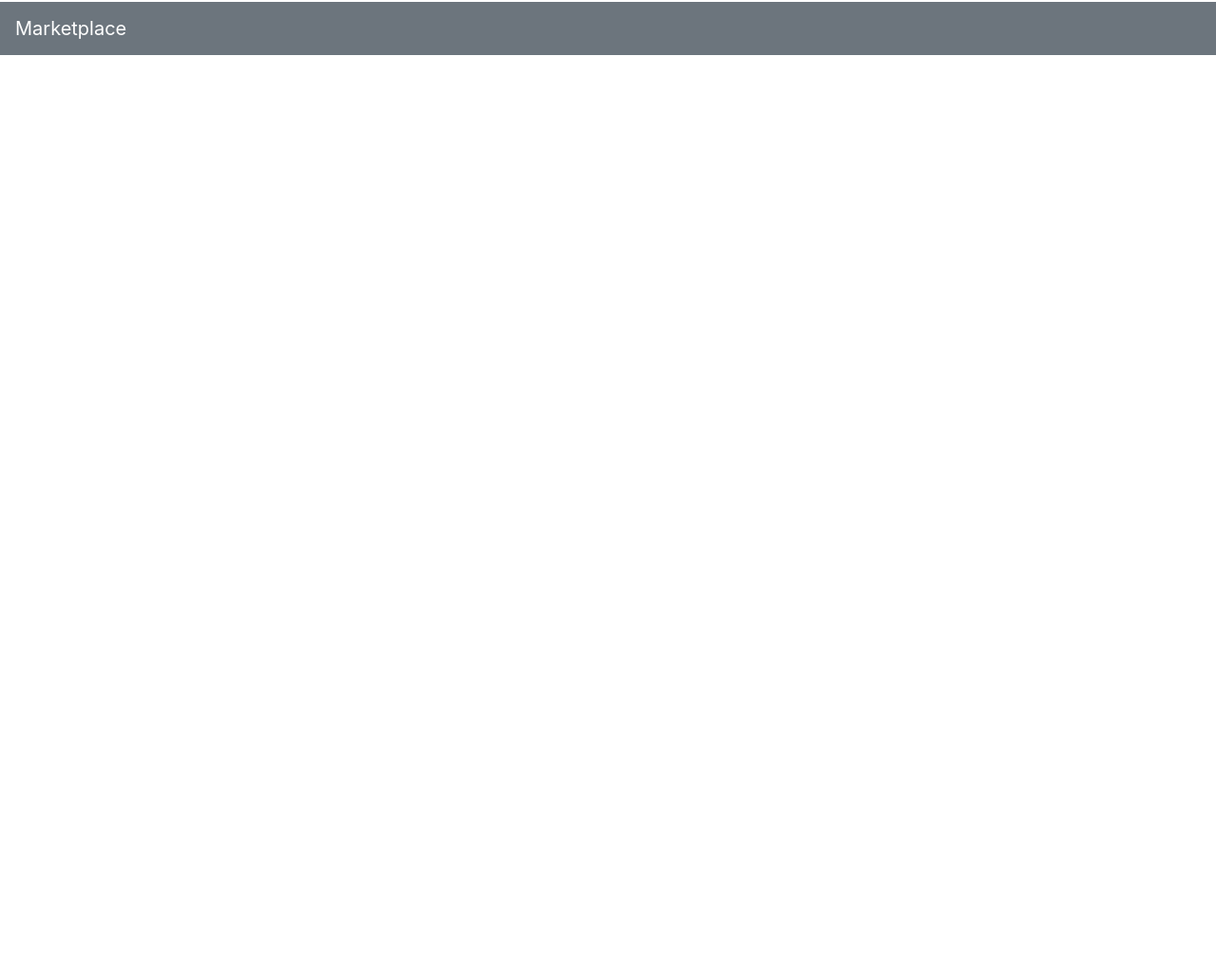
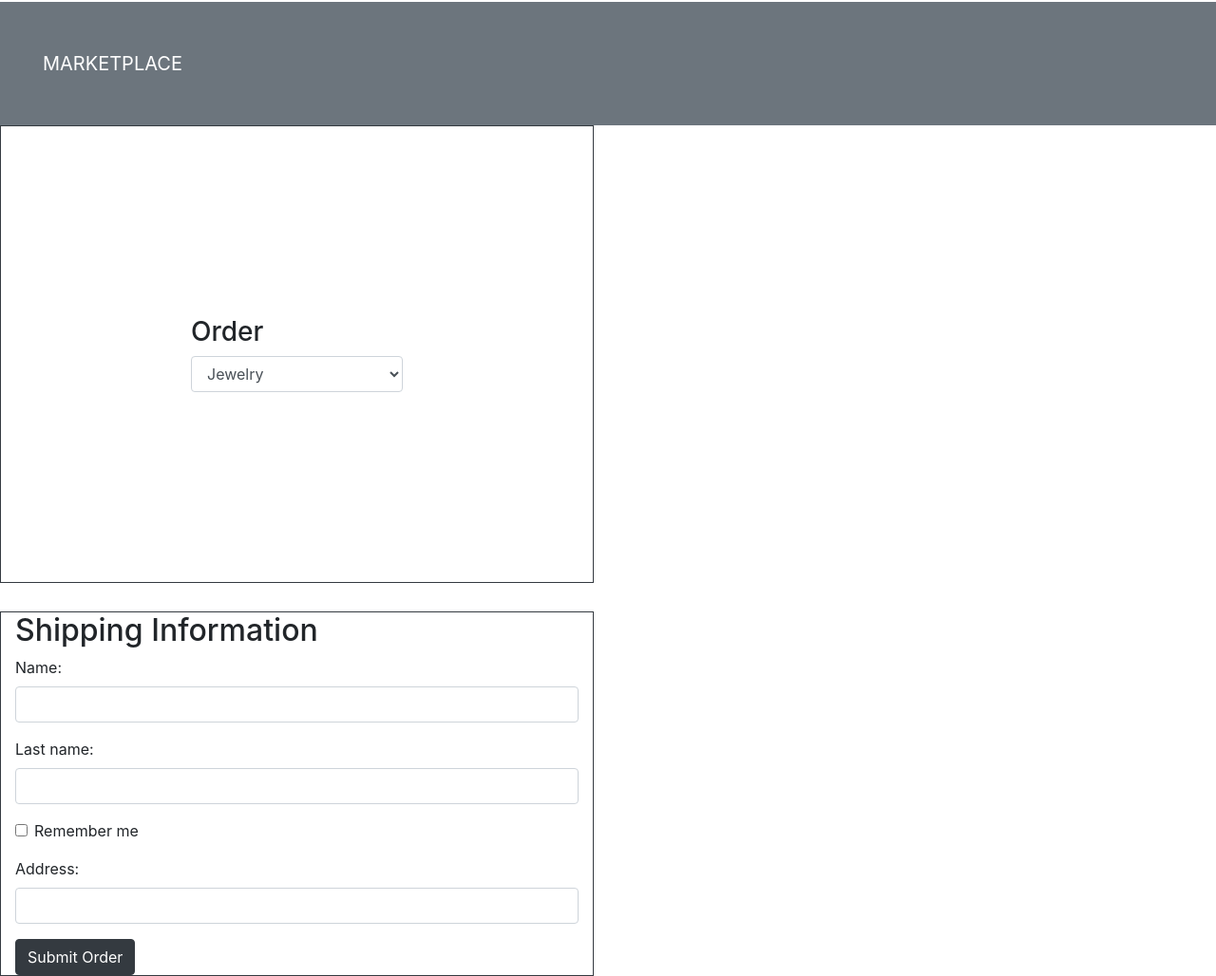
Before and after one commit to anngri-com/marketplace, a plain HTML site: page index.html in a window 1280 px wide. Shown: the whole page at 95% size. Before the commit the page ends 800 px from the top, so only its background shows below. Drawn offline with nearby package versions, Linux system fonts and the light colour scheme.

Commit message:
form for shipping works, receipt displays user info

```diff
--- a/css/styles.css
+++ b/css/styles.css
@@ -1,8 +1,33 @@
+/* body {
+  background-color: lightgray;
+} */
+/* .container {
+  background-color: white;
+} */
+/* #col2 {
+  display: none;
+} */
 .navbar {
   margin-top: 2px;
   color: black;
+  padding: 45px;
 }
 
 .navbar-brand {
   color: black;
 }
+
+.selector {
+  padding: 200px;
+  border-width: thin;
+  border-color: dark;
+  margin-bottom: 30px;
+}
+
+.selector2 {
+  padding: 100px;
+}
+
+#receipt{
+  display: none;
+}
--- a/index.html
+++ b/index.html
@@ -10,19 +10,72 @@
   </head>
   <body>
     <nav class="navbar navbar-expand-sm bg-secondary navbar-dark fixed">
-      <a class="navbar-brand" href="#">Marketplace</a>
+      <a class="navbar-brand text-uppercase" href="#">Marketplace</a>
     </nav>
-  <div class="container">
+  <div class="container bg-light">
   </div>
-  <!-- top row, has order information -->
+  <!-- ORDER top row, has order information, column one -->
   <div class="row">
-      <div class="col-sm-6" id="col1"></div>
-      <div class="col-sm-6" id="col2"></div>
-    </div>
-<!-- second row, user info form -->
+      <div class="col-sm-6" id="col1">
+        <div class="selector border border-dark">
+          <h3>Order</h3>
+          <select class="form-control" id="order">
+            <option value="item1">Jewelry</option>
+            <option value="item2">Shoes</option>
+            <option value="item3">Dress</option>
+            <option value="item4">Watch</option>
+          </select>
+        </div>
+      </div>
+
+<!-- RECEIPT column two -->
+
+      <div class="col-sm-6" id="col2">
+        <div class="selector2 border border-dark" id="receipt">
+          <h3>Receipt</h3>
+          <p>Name: <span class="name"></span> </p>
+          <p>Last name: <span class="lastname"></span> </p>
+          <p>Address: <span class="address"></span> </p>
+        </div>
+      </div>
+  </div>
+
+<!-- SHIPPING second row, user info form, column three -->
+
     <div class="row">
-      <div class="col-sm-6" id="col3"></div>
-      <div class="col-sm-6" id="col4"></div>
-      </div>
+      <div class="col-sm-6" id="col3">
+        <div class="container border border-dark">
+          <h2>Shipping Information</h2>
+          <form action="/action_page.php" id="shipping">
+            <div class="form-group">
+              <label for="name">Name:</label>
+              <span class="name"></span>
+              <input type="name" class="form-control" id="name">
+            </div>
+            <div class="form-group">
+              <label for="lastname">Last name:</label>
+              <input type="lastname" class="form-control" id="lastname">
+            </div>
+            <div class="form-group form-check">
+              <label class="form-check-label">
+                <input class="form-check-input" type="checkbox" name="remember"> Remember me
+              </label>
+            </div>
+            <div class="form-group">
+              <label for="address">Address:</label>
+              <input type="address" class="form-control" id="address">
+            </div>
+            <button type="submit" id="submit" class="btn btn-dark">Submit Order</button>
+          </form>
+        </div>
+
+<!-- BUTTON -->
+
+
+
+  </div>
+</div>
+<!-- TEST -->
+
   </body>
 </html>
--- a/js/scripts.js
+++ b/js/scripts.js
@@ -0,0 +1,34 @@
+$(document).ready(function() {
+  $("#shipping").submit(function(event) {
+    alert("hello");
+    debugger
+    var nameInput = $("input#name").val();
+    var lastnameInput = $("input#lastname").val();
+    var addressInput = $("input#address").val();
+
+
+    $(".name").text(nameInput);
+    $(".lastname").text(lastnameInput);
+    $(".address").text(addressInput);
+    $("#receipt").show();
+    event.preventDefault();
+  });
+
+  // $("p").click(function() {
+  //   $("img").show();
+  // });
+  //
+  // // item picking code
+  // $("#order").select(function() {
+  //   var test = $("select:(option[value="item1"]:selected)");
+  //     //var test = $(this).find(".item").val();
+  //     debugger
+  //     alert(test);
+  //   });
+    // var beverage = $("#beverage").val()
+    //   alert(beverage);
+    //   event.preventDefault();
+
+    // });
+
+});
```
